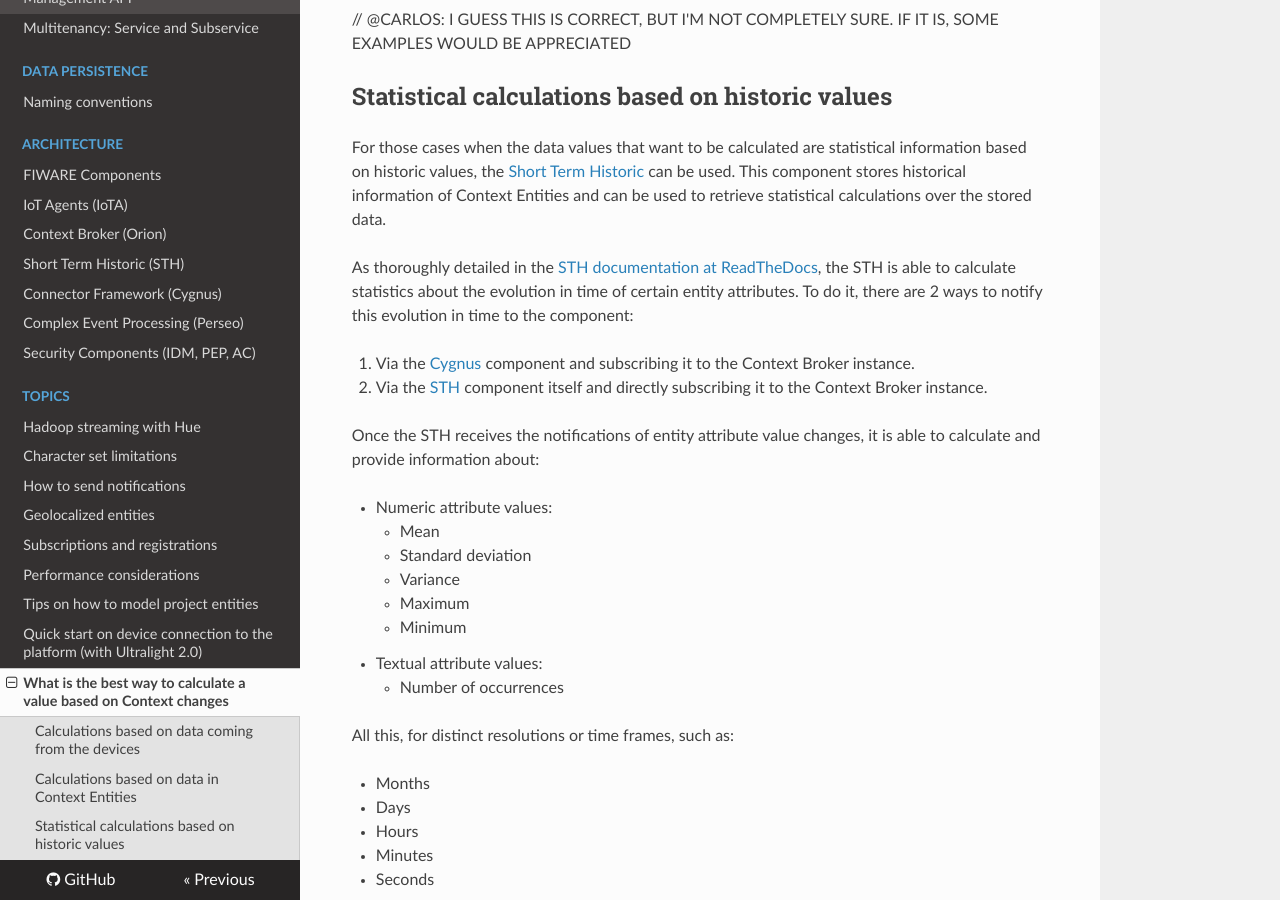
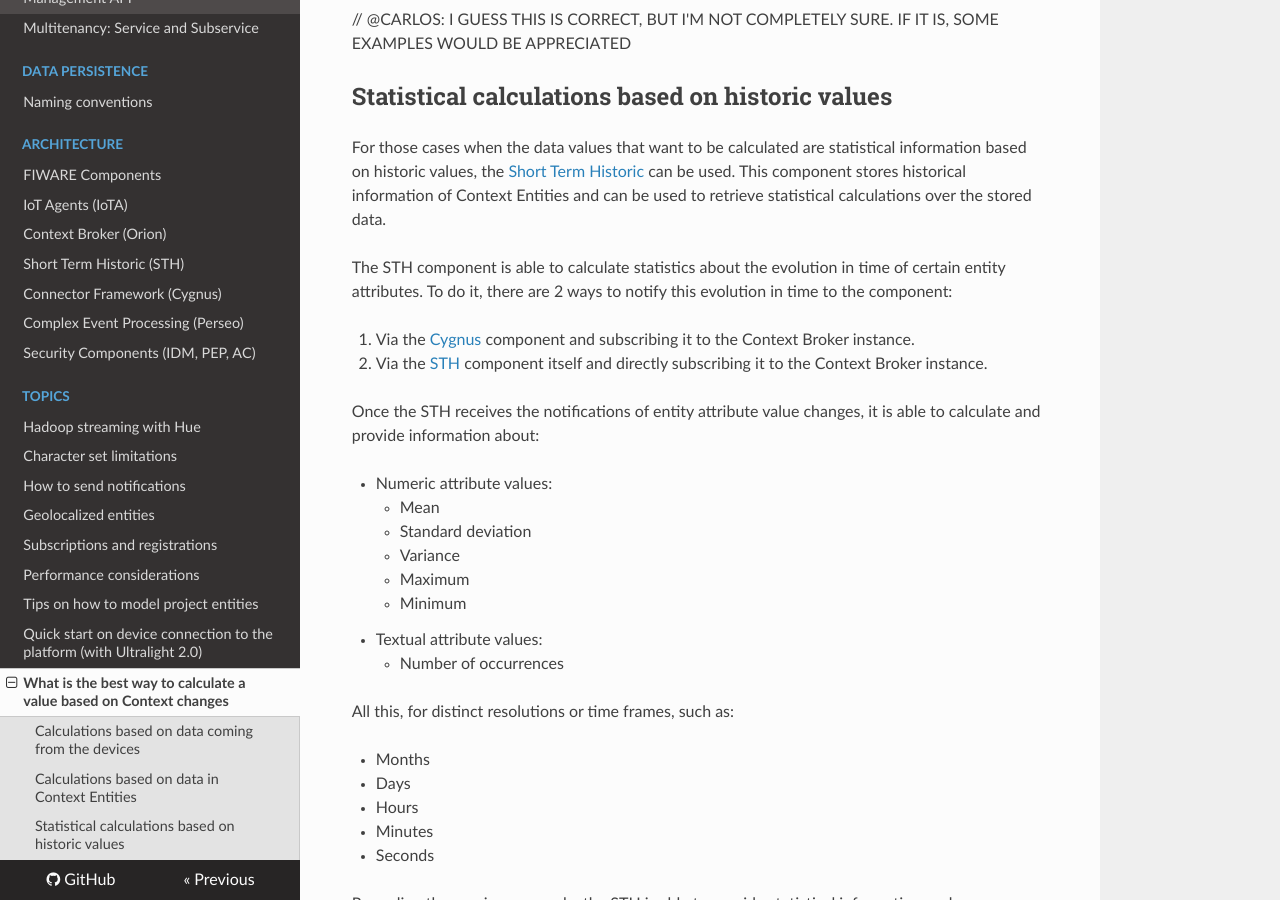
Before and after one commit to telefonicaid/thinking-cities, an MkDocs documentation site: the page built from docs/topics/data_calculation.md, in a window 1280 px wide and 900 px high, scrolled down 2188 px. Built offline with MkDocs 1.6.1, drawn with Linux system fonts in a browser that asks for light colours; nearby versions of some CDN libraries; old or Windows-style settings are respelled for this version of MkDocs.

Commit message:
Removing the first reference to the STH documentation in ReadTheDocs

```diff
--- a/docs/topics/data_calculation.md
+++ b/docs/topics/data_calculation.md
@@ -116,7 +116,7 @@
 the [Short Term Historic](../sth.md) can be used. This component stores historical information of Context Entities and can be used
 to retrieve statistical calculations over the stored data.
 
-As thoroughly detailed in the [STH documentation at ReadTheDocs](http://fiware-sth-comet.readthedocs.io/en/latest/index.html), the STH is able to calculate statistics about the evolution in time of certain entity attributes. To do it, there are 2 ways to notify this evolution in time to the component:
+The STH component is able to calculate statistics about the evolution in time of certain entity attributes. To do it, there are 2 ways to notify this evolution in time to the component:
 
 1. Via the [Cygnus](https://github.com/telefonicaid/fiware-cygnus) component and subscribing it to the Context Broker instance.
 2. Via the [STH](https://github.com/telefonicaid/fiware-sth-comet) component itself and directly subscribing it to the Context Broker instance.
```
